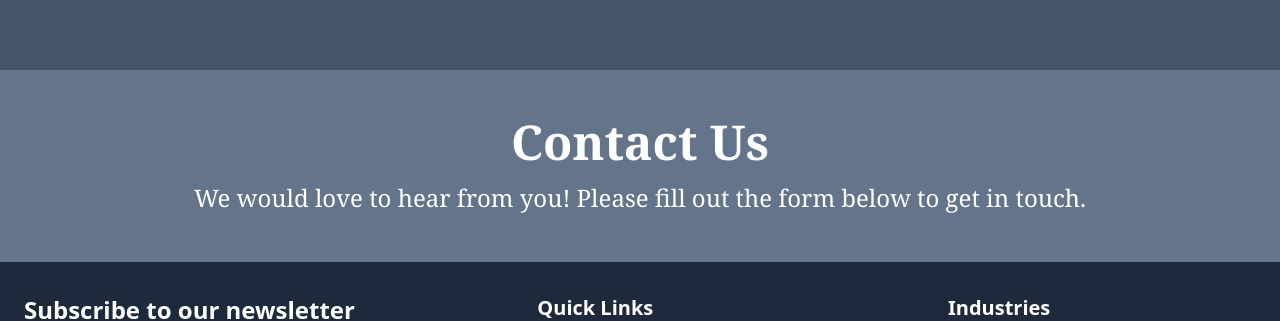
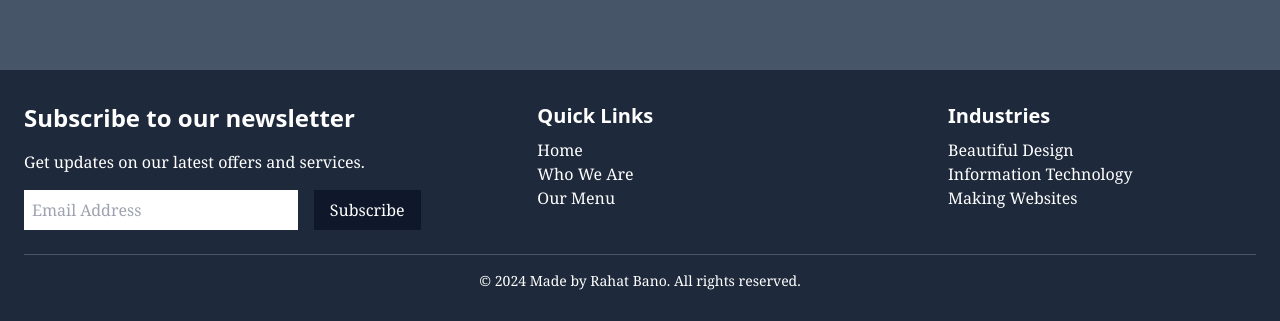
Before and after one commit to RahatBano58/Assignment-H-w-03, a Next.js app: page / in a window 1280 px wide. Shown: the part 2520-2841 px from the top of the page. Built offline with nearby package versions, Linux system fonts and the light colour scheme.

Commit message:
Update page.tsx

```diff
--- a/src/app/page.tsx
+++ b/src/app/page.tsx
@@ -19,8 +19,8 @@ export default function Home() {
           Welcome to Granduer, a cosy and modern cafe located in the heart of Paris.<br /><br />
           We offer a wide range of coffee beans, from the most delicious to the most robust and a selection of coffees from around the world.
         </p>
-        {/* Wrap button inside Link */}
-        <Link href="/contactus">
+       {/* Wrap button inside Link */}
+        <Link href="/contact">
           <button className="text-white bg-orange-600 text-lg sm:text-xl md:text-2xl font-serif mt-4 px-6 ml-4 sm:ml-10 md:ml-16 py-2 rounded-lg">
             Contact Us
           </button>
@@ -117,14 +117,6 @@ export default function Home() {
           </div>
         </div>
       </section>
-
-      {/* Section 4 - Contact */}
-      <section className="font-serif text-center bg-slate-500 text-white py-12 px-4 md:px-12 lg:px-16">
-        <h1 className="font-bold text-3xl sm:text-4xl md:text-5xl">Contact Us</h1>
-        <p className="text-lg sm:text-xl md:text-2xl mt-4">
-          We would love to hear from you! Please fill out the form below to get in touch.
-        </p>
-      </section>
     </div>
   );
 }
```
